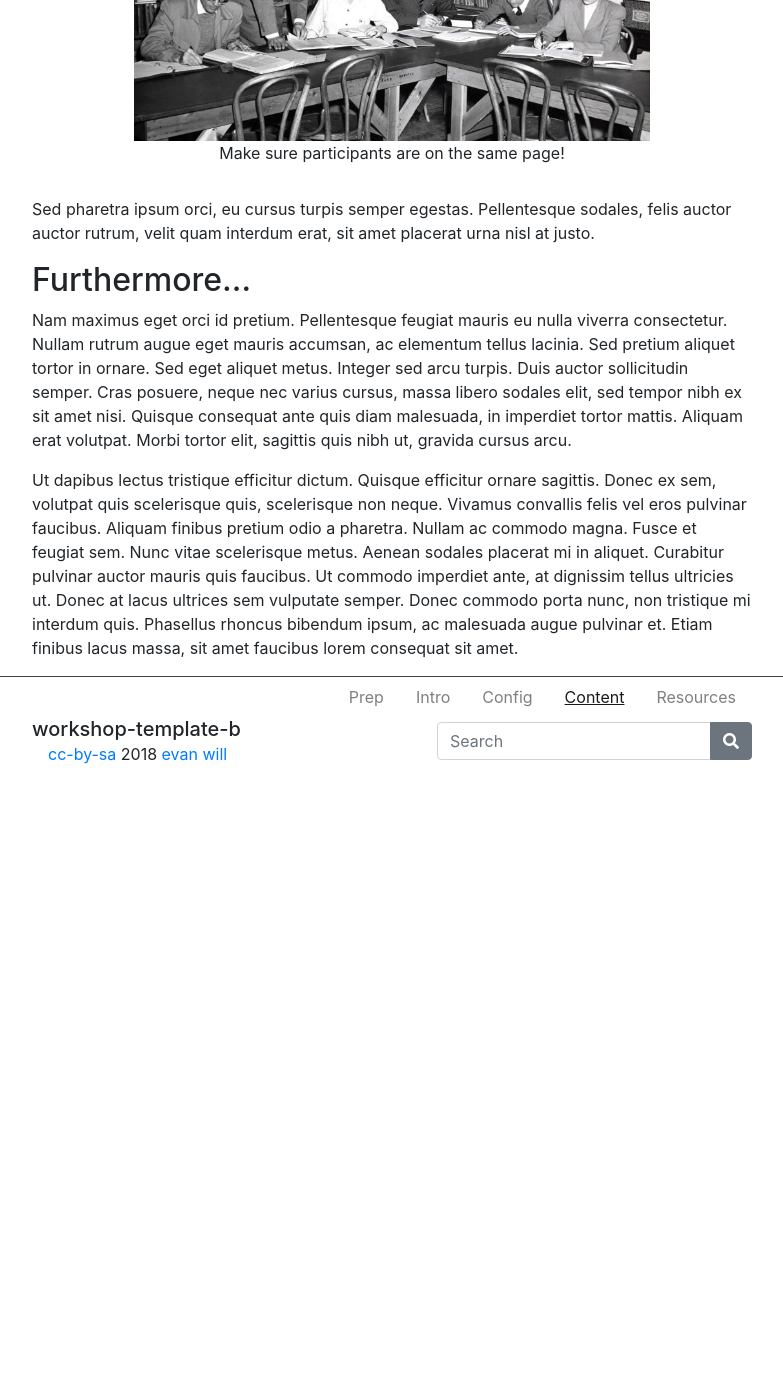
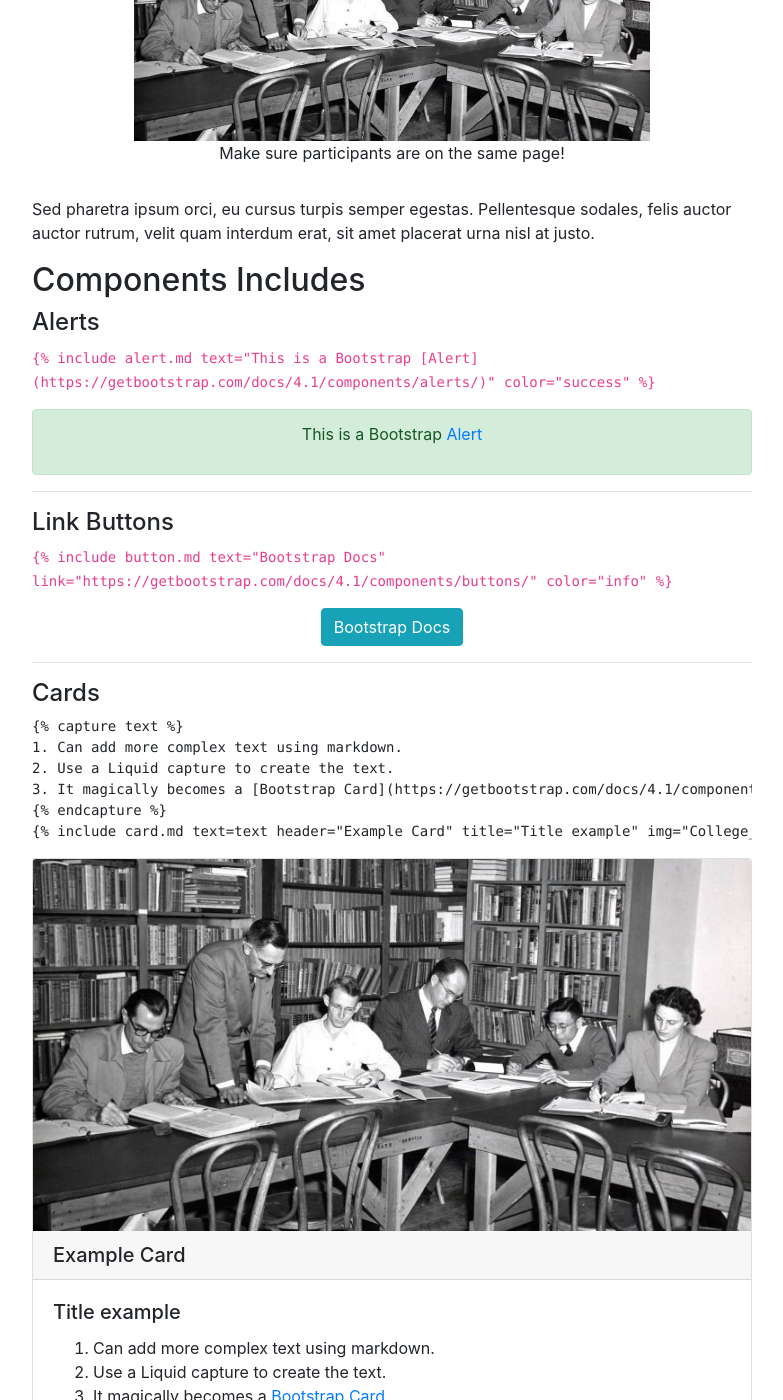
Before and after one commit to evanwill/workshop-template-b, a Jekyll site: the page built from _sections/3-lesson.md, in a window 1280 px wide and 1400 px high, scrolled down 420 px. Shown: the whole window, without its empty margins (248-1031 px from the left). Built offline with Jekyll 4.4.1, drawn with Linux system fonts in a browser that asks for light colours; before the commit the page ends 1202 px from its top, so only the background shows below that; some of the changed text lies outside the part shown.

Commit message:
add component includes

````diff
--- /dev/null
+++ b/_includes/alert.md
@@ -0,0 +1,3 @@
+<div class="alert alert-{{ include.color | default: 'primary' }} text-center" role="alert" markdown="1">
+{{ include.text }}
+</div>
--- /dev/null
+++ b/_includes/button.md
@@ -0,0 +1,3 @@
+<div class="text-center">
+<a class="btn btn-{{ include.color | default: 'primary' }}" href="{{ include.link }}" target="_blank">{{ include.text }}</a>
+</div>
--- /dev/null
+++ b/_includes/modal.md
@@ -0,0 +1,22 @@
+<!-- Button trigger modal -->
+<div class="text-center">
+<button type="button" class="btn btn-{{ include.color | default: 'primary' }}" data-toggle="modal" data-target="#exampleModal">
+{{ include.button }}
+</button>
+</div>
+<!-- Modal -->
+<div class="modal fade" id="exampleModal" tabindex="-1" role="dialog" aria-labelledby="exampleModalLabel" aria-hidden="true">
+<div class="modal-dialog" role="document">
+<div class="modal-content">
+<div class="modal-header">
+<h5 class="modal-title" id="exampleModalLabel">{{ include.title }}</h5>
+<button type="button" class="close" data-dismiss="modal" aria-label="Close">
+<span aria-hidden="true">&times;</span>
+</button>
+</div>
+<div class="modal-body" markdown="1">
+{{ include.text }}
+</div>
+</div>
+</div>
+</div>
--- a/_sections/3-lesson.md
+++ b/_sections/3-lesson.md
@@ -19,8 +19,46 @@ Praesent congue, eros eget accumsan euismod, lorem dui vulputate leo, tincidunt
 > Sed pharetra ipsum orci, eu cursus turpis semper egestas.
 > Pellentesque sodales, felis auctor auctor rutrum, velit quam interdum erat, sit amet placerat urna nisl at justo.
 
-## Furthermore...
+## Components Includes
 
-Nam maximus eget orci id pretium. Pellentesque feugiat mauris eu nulla viverra consectetur. Nullam rutrum augue eget mauris accumsan, ac elementum tellus lacinia. Sed pretium aliquet tortor in ornare. Sed eget aliquet metus. Integer sed arcu turpis. Duis auctor sollicitudin semper. Cras posuere, neque nec varius cursus, massa libero sodales elit, sed tempor nibh ex sit amet nisi. Quisque consequat ante quis diam malesuada, in imperdiet tortor mattis. Aliquam erat volutpat. Morbi tortor elit, sagittis quis nibh ut, gravida cursus arcu.
+#### Alerts
 
-Ut dapibus lectus tristique efficitur dictum. Quisque efficitur ornare sagittis. Donec ex sem, volutpat quis scelerisque quis, scelerisque non neque. Vivamus convallis felis vel eros pulvinar faucibus. Aliquam finibus pretium odio a pharetra. Nullam ac commodo magna. Fusce et feugiat sem. Nunc vitae scelerisque metus. Aenean sodales placerat mi in aliquet. Curabitur pulvinar auctor mauris quis faucibus. Ut commodo imperdiet ante, at dignissim tellus ultricies ut. Donec at lacus ultrices sem vulputate semper. Donec commodo porta nunc, non tristique mi interdum quis. Phasellus rhoncus bibendum ipsum, ac malesuada augue pulvinar et. Etiam finibus lacus massa, sit amet faucibus lorem consequat sit amet.
+`{% raw %}{% include alert.md text="This is a Bootstrap [Alert](https://getbootstrap.com/docs/4.1/components/alerts/)" color="success" %}{% endraw %}`
+
+{% include alert.md text="This is a Bootstrap [Alert](https://getbootstrap.com/docs/4.1/components/alerts/)" color="success" %}
+
+-----------
+
+#### Link Buttons
+
+`{% raw %}{% include button.md text="Bootstrap Docs" link="https://getbootstrap.com/docs/4.1/components/buttons/" color="info" %}{% endraw %}`
+
+{% include button.md text="Bootstrap Docs" link="https://getbootstrap.com/docs/4.1/components/buttons/" color="info" %}
+
+---------
+
+#### Cards
+
+```{% raw %}
+{% capture text %}
+1. Can add more complex text using markdown.
+2. Use a Liquid capture to create the text.
+3. It magically becomes a [Bootstrap Card](https://getbootstrap.com/docs/4.1/components/card/).
+{% endcapture %}
+{% include card.md text=text header="Example Card" title="Title example" img="College_of_Education_University_of_Idaho_Workshop_scene_2273.jpg" %}{% endraw %}
+```
+
+{% capture text %}
+1. Can add more complex text using markdown.
+2. Use a Liquid capture to create the text.
+3. It magically becomes a [Bootstrap Card](https://getbootstrap.com/docs/4.1/components/card/).
+{% endcapture %}
+{% include card.md text=text header="Example Card" title="Title example" img="College_of_Education_University_of_Idaho_Workshop_scene_2273.jpg" %}
+
+------------
+
+#### Modal
+
+`{% raw %}{% include modal.md button="Try Me" color="success" title="Example Modal" text="This is a modal, with little text." %}{% endraw %}`
+
+{% include modal.md button="Try Me" color="success" title="Example Modal" text="This is a modal, with little text." %}
````
